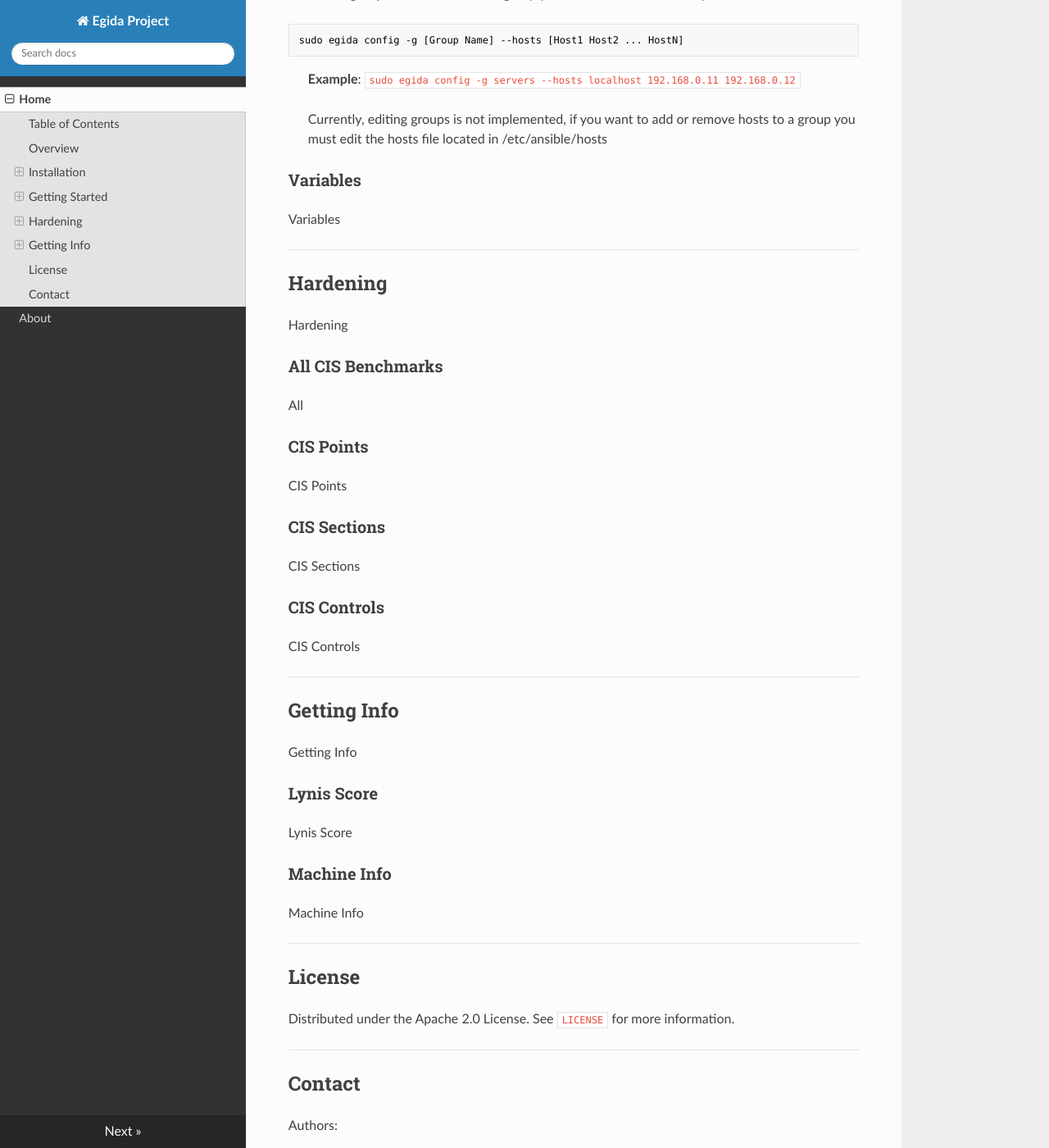
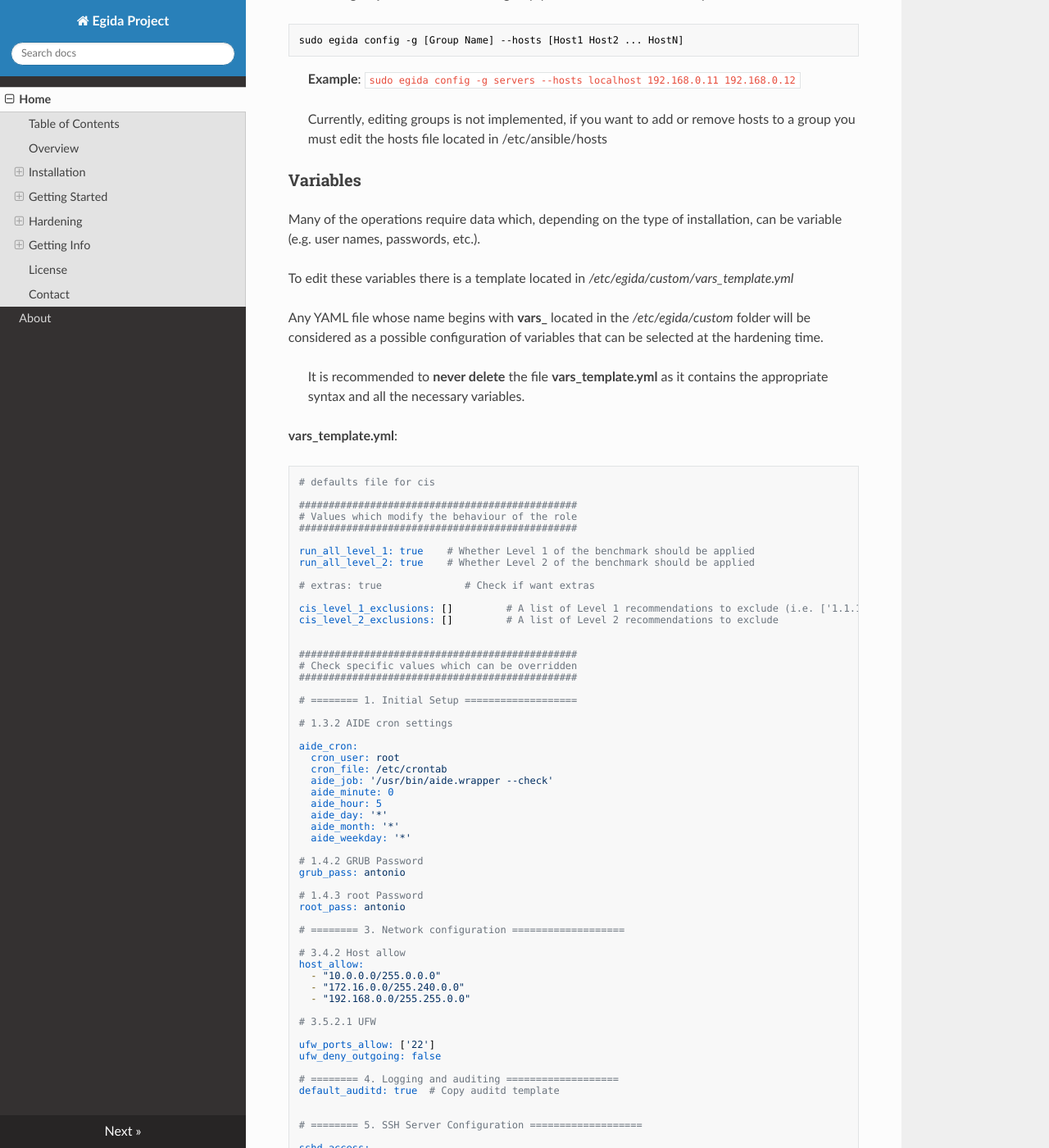
Before and after one commit to Egida-Kassandra/egida, an MkDocs documentation site: the page built from docs/index.md, in a window 1280 px wide and 1400 px high, scrolled down 3285 px. Shown: the whole window at 82% size. Built offline with MkDocs 1.6.1, drawn with Linux system fonts in a browser that asks for light colours; nearby versions of some CDN libraries; some of the changed text lies outside the part shown.

Commit message:
Updated script install.sh

````diff
--- a/docs/index.md
+++ b/docs/index.md
@@ -147,8 +147,109 @@
 
 ### Variables
 
-Variables
+Many of the operations require data which, depending on the type of installation, can be variable (e.g. user names, passwords, etc.).
 
+
+To edit these variables there is a template located in _/etc/egida/custom/vars_template.yml_
+
+Any YAML file whose name begins with **vars_** located in the _/etc/egida/custom_ folder will be considered as a possible configuration of
+variables that can be selected at the hardening time.
+
+> It is recommended to **never delete** the file **vars_template.yml** as it contains the appropriate syntax and all the necessary variables.
+
+**vars_template.yml**:
+
+```yaml
+# defaults file for cis
+
+###############################################
+# Values which modify the behaviour of the role
+###############################################
+
+run_all_level_1: true    # Whether Level 1 of the benchmark should be applied
+run_all_level_2: true    # Whether Level 2 of the benchmark should be applied
+
+# extras: true              # Check if want extras
+
+cis_level_1_exclusions: []         # A list of Level 1 recommendations to exclude (i.e. ['1.1.1.1'])
+cis_level_2_exclusions: []         # A list of Level 2 recommendations to exclude
+
+
+###############################################
+# Check specific values which can be overridden
+###############################################
+
+# ======== 1. Initial Setup ===================
+
+# 1.3.2 AIDE cron settings
+
+aide_cron:
+  cron_user: root
+  cron_file: /etc/crontab
+  aide_job: '/usr/bin/aide.wrapper --check'
+  aide_minute: 0
+  aide_hour: 5
+  aide_day: '*'
+  aide_month: '*'
+  aide_weekday: '*'
+
+# 1.4.2 GRUB Password
+grub_pass: antonio
+
+# 1.4.3 root Password
+root_pass: antonio
+
+# ======== 3. Network configuration ===================
+
+# 3.4.2 Host allow
+host_allow:
+  - "10.0.0.0/255.0.0.0"
+  - "172.16.0.0/255.240.0.0"
+  - "192.168.0.0/255.255.0.0"
+
+# 3.5.2.1 UFW
+
+ufw_ports_allow: ['22']
+ufw_deny_outgoing: false
+
+# ======== 4. Logging and auditing ===================
+default_auditd: true  # Copy auditd template
+
+
+# ======== 5. SSH Server Configuration ===================
+
+sshd_access:
+  ssh_port: 372
+  allowusers: antonio
+  # allowgroups: systems dba
+  # denyusers:
+  # denygroups:
+
+# 5.3.1  Ensure password creation
+pwquality:
+  - key: 'minlen'
+    value: '14'
+  - key: 'dcredit'
+    value: '-1'
+  - key: 'ucredit'
+    value: '-1'
+  - key: 'ocredit'
+    value: '-1'
+  - key: 'lcredit'
+    value: '-1'
+
+# 5.4.1.1 Password
+
+password:
+  max_days: 365
+  min_days: 7
+  warn_age: 7
+  inactive: 30
+
+
+# ======== EXTRAS ===================
+nameservers: [8.8.8.8, 8.8.4.4]
+```
 
 <!-- Hardening -->
 ---
````
Also changed, not shown: 1 other file.
